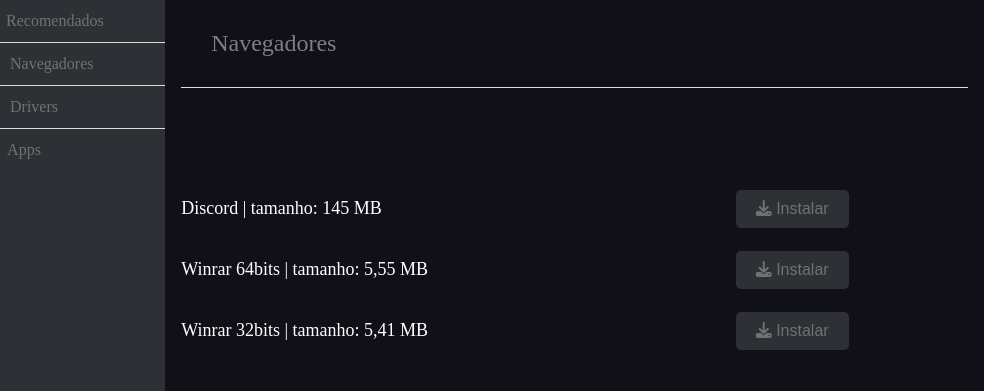
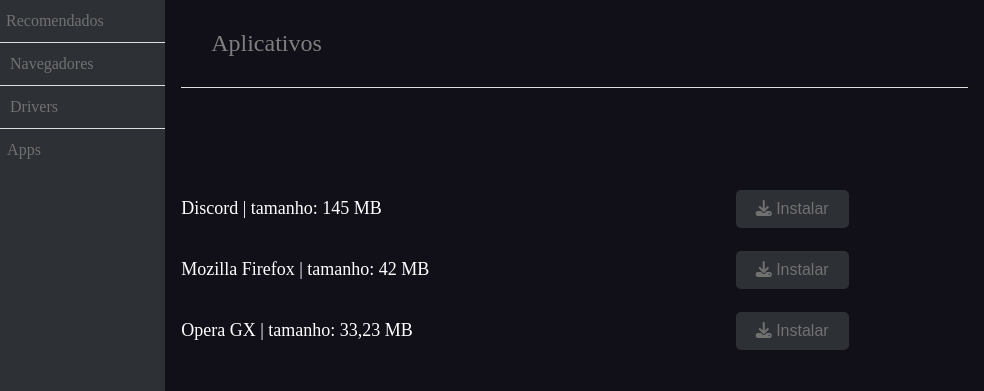
Before and after one commit to dKally/toolkitos, an Electron app: page src/apps/index.html in a window 1024 px wide. Shown: the top 391 px of the page, 40-1024 px from the left. Drawn offline with Linux system fonts and the light colour scheme; no server answers.

Commit message:
Add files via upload

```diff
--- a/src/apps/index.html
+++ b/src/apps/index.html
@@ -22,7 +22,7 @@
     <div class="__content">
         <div class="container">
             <div class="__content__title">
-                <h2>Navegadores</h2>
+                <h2>Aplicativos</h2>
             </div>
             <div class="__content__wraper">
                 <div class="__content__single">
@@ -32,13 +32,13 @@
                 </div>  <!-- __content__single -->
 
                 <div class="__content__single">
-                    <p>Winrar 64bits | tamanho: 5,55 MB</p>
+                    <p>Mozilla Firefox | tamanho: 42 MB</p>
                     <button onclick="move(hasWinrar64, isDownloadingWinrar64, winrar64Path, winrar64PathDownloads, 'winrar64-download', 'winrar64-install')" class="winrar64-download"><i class="fa-solid fa-cloud-arrow-down"></i></i> Baixar</button>
                     <button onclick="exec(winrar64PathDownloads)" class="winrar64-install hide"><i class="fa-solid fa-download"></i></i> Instalar</button>
                 </div>  <!-- __content__single -->
 
                 <div class="__content__single">
-                    <p>Winrar 32bits | tamanho: 5,41 MB</p>
+                    <p>Opera GX | tamanho: 33,23 MB</p>
                     <button onclick="move(hasWinrar32, isDownloadingWinrar32, winrar32Path, winrar32PathDownloads, 'winrar32-download', 'winrar32-install')" class="winrar32-download"><i class="fa-solid fa-cloud-arrow-down"></i></i> Baixar</button>
                     <button onclick="exec(winrar32PathDownloads)" class="winrar32-install hide"><i class="fa-solid fa-download"></i></i> Instalar</button>
                 </div>  <!-- __content__single -->
```
Also changed, not shown: src/drivers/index.html (+1 -1 lines).
